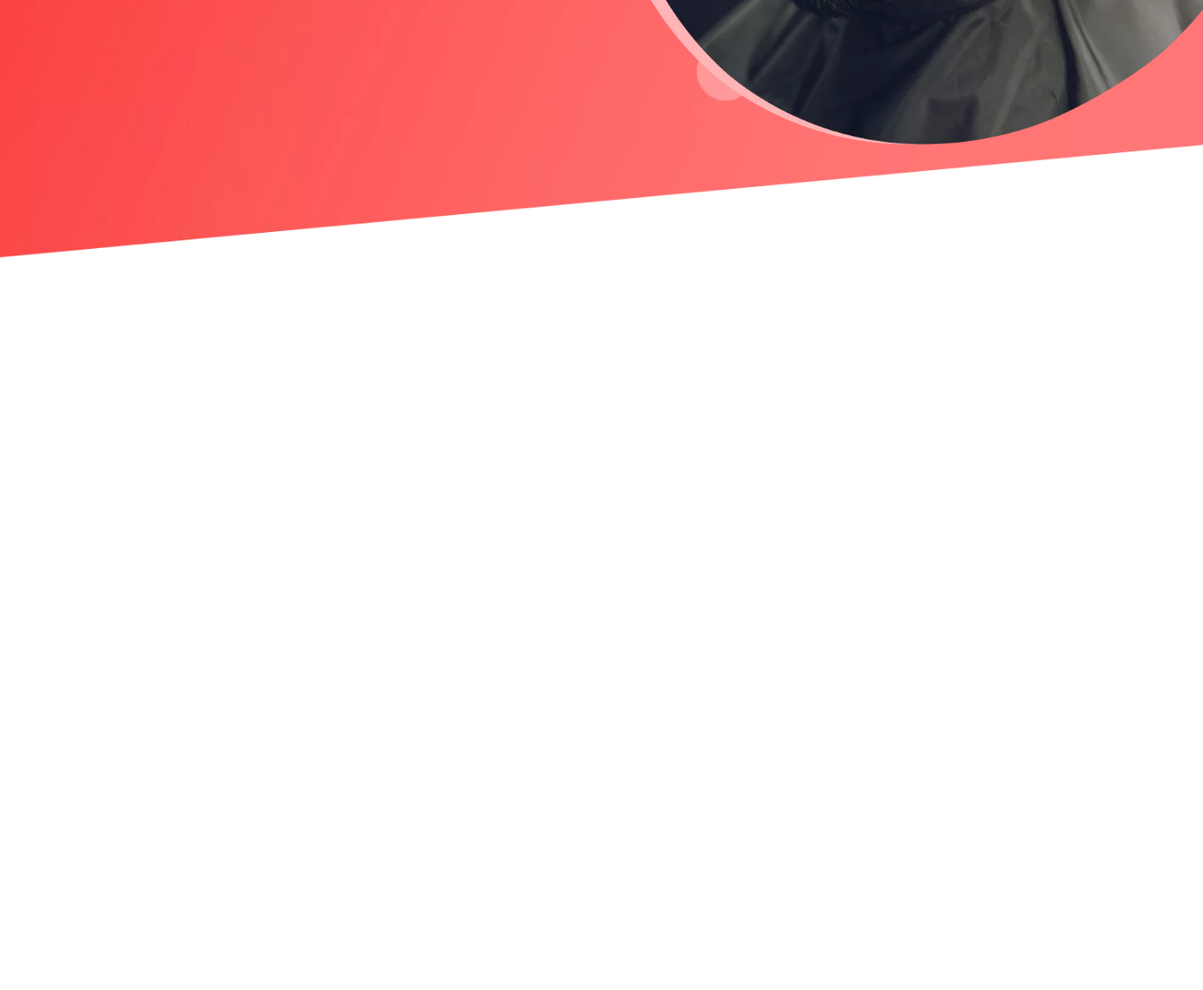
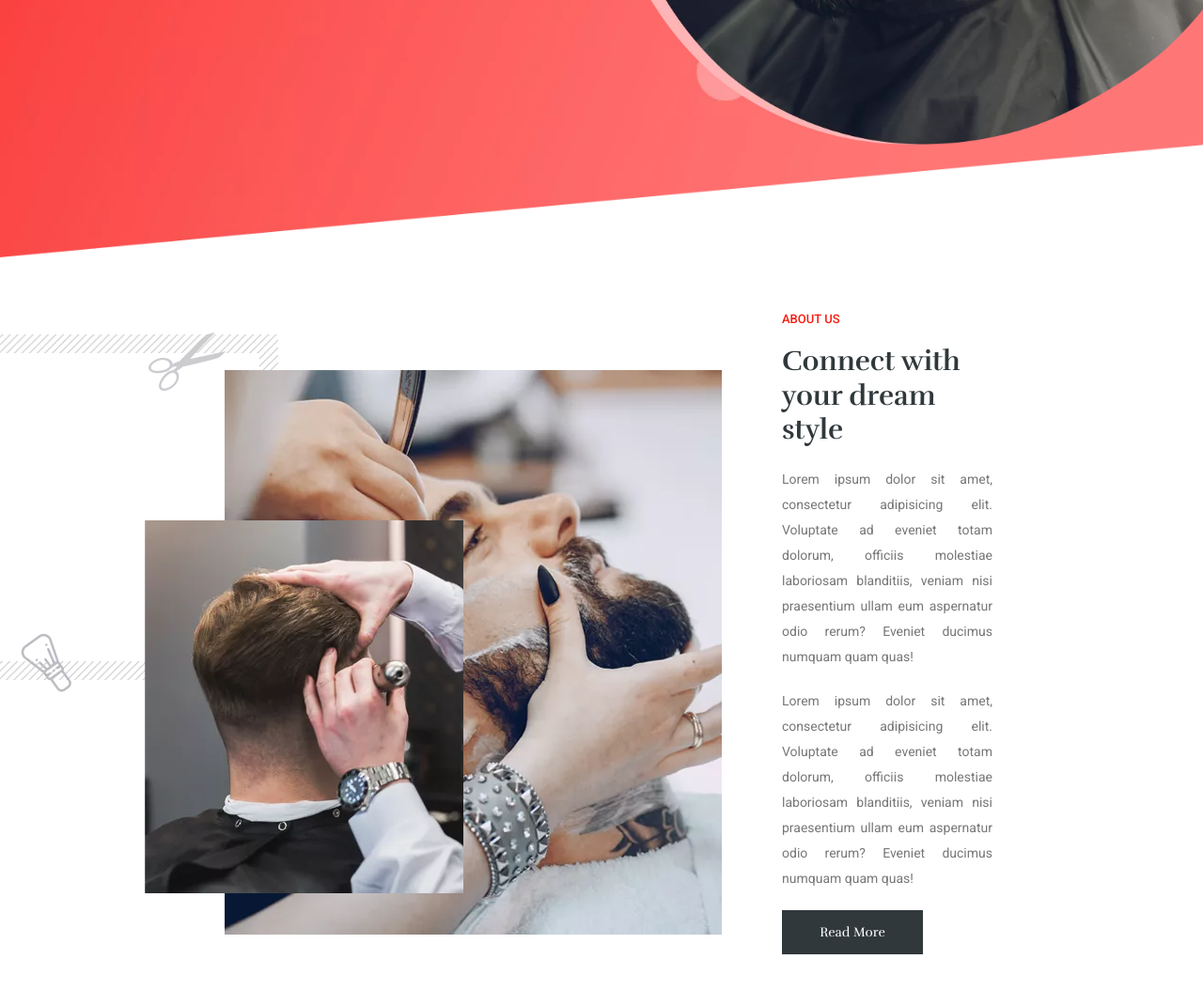
Before and after one commit to YousufMohammadi/hipstyle, a plain HTML site: page index.html in a window 1280 px wide. Shown: the part 526-1580 px from the top of the page at 94% size. Before the commit the page ends 800 px from the top, so only its background shows below. Drawn offline with Linux system fonts and the light colour scheme.

Commit message:
about section finished

```diff
--- a/index.html
+++ b/index.html
@@ -9,9 +9,10 @@
     <link rel="preconnect" href="https://fonts.gstatic.com" crossorigin>
     <link href="https://fonts.googleapis.com/css2?family=Rufina:wght@400;700&display=swap" rel="stylesheet">
     <link href="https://fonts.googleapis.com/css2?family=Roboto:wght@100;300;400;500;700;900&display=swap" rel="stylesheet">
+    <link href="https://fonts.googleapis.com/css2?family=Rufina:wght@400;700&display=swap" rel="stylesheet">
 </head>
 <body>
-    <!-- banner section started -->
+    <!-- header section finished -->
     <header class="header">
         <a href="#" class="logo">
             <img src="images/logo.png" alt="logo" class="logo">
@@ -26,6 +27,8 @@
             <a href="#" class="link">plan</a>
         </div>
     </header>
+    <!-- header section started -->
+    <!-- banner section started -->
     <section class="banner">
         <div class="banner-container">
             <div class="banner-content">
@@ -42,5 +45,25 @@
         </div>
     </section>
     <!-- banner section finished -->
+    <!-- about section started -->
+    <section class="about">
+        <div class="about-images">
+            <img src="images/about_us_1.png" alt="about" class="about-image">
+            <img src="images/about_us_2.png" alt="about" class="about-image">
+            <img src="images/about_us_3.png" alt="about" class="about-image">
+        </div>
+        <div class="about-content">
+            <span class="about-label">about us</span>
+            <h1 class="about-title">Connect with your dream style</h1>
+            <span class="about-description">
+                Lorem ipsum dolor sit amet, consectetur adipisicing elit. Voluptate ad eveniet totam dolorum, officiis molestiae laboriosam blanditiis, veniam nisi praesentium ullam eum aspernatur odio rerum? Eveniet ducimus numquam quam quas!
+            </span>
+            <span class="about-description">
+                Lorem ipsum dolor sit amet, consectetur adipisicing elit. Voluptate ad eveniet totam dolorum, officiis molestiae laboriosam blanditiis, veniam nisi praesentium ullam eum aspernatur odio rerum? Eveniet ducimus numquam quam quas!
+            </span>
+            <a href="#" class="about-btn">read more</a>
+        </div>
+    </section>
+    <!-- about section finished -->
 </body>
 </html>
--- a/style.css
+++ b/style.css
@@ -3,6 +3,7 @@
     padding: 0;
     box-sizing: border-box;
 }
+/* header section started */
 .header{
     width: 70%;
     height: 100px;
@@ -31,6 +32,8 @@
     font-size: 18px;
     color: #fff;
 }
+/* header section finished */
+/* banner section started */
 .banner{
     width: 100%;
     min-height: 100vh;
@@ -116,3 +119,87 @@
     right: 0;
     z-index: 1;
 }
+/* banner section finished */
+/* about section started */
+.about{
+    width: 100%;
+    min-height: 100vh;
+    display: flex;
+    flex-direction: row;
+    justify-content: space-between;
+    align-items: center;
+}
+.about-images{
+    width: 60%;
+    height: 100vh;
+    position: relative;
+}
+.about-image:nth-child(1){
+    position: absolute;
+    top: 10%;
+    left:0;
+    z-index: 1;
+}
+.about-image:nth-child(2){
+    position: absolute;
+    top: 35%;
+    left: 20%;
+    z-index: 2;
+}
+.about-image:nth-child(3){
+    position: absolute;
+    top: 15%;
+    right: 0;
+    z-index: 1;
+}
+.about-content{
+    width: 35%;
+    height: 100%;
+    display: flex;
+    flex-direction: column;
+    justify-content: center;
+    gap: 20px;
+}
+.about-label{
+    font-size: 13px;
+    font-weight: 500;
+    font-family: "Roboto", sans-serif;
+    color: #F81C11;
+    text-transform: uppercase;
+}
+.about-title{
+    width: 50%;
+    font-size: 30px;
+    line-height: 28px;
+    color: #30383b;
+    font-weight: 600;
+    line-height: 1.222;
+    font-family: 'Rufina', serif;
+}
+.about-description{
+    width: 50%;
+    text-align: justify;
+    font-family: "Roboto", sans-serif;
+    line-height: 1.929;
+    font-size: 14px;
+    color: #777777;
+}
+.about-btn{
+    width: 150px;
+    padding: 15px 35px;
+    font-size: 14px;
+    font-weight: 400;
+    font-family: 'Rufina', serif;
+    transition:all 0.5s;
+    text-transform: capitalize;
+    text-align: center;
+    text-decoration: none;
+    color: #fff;
+    background-color: #30383b;
+}
+.about-btn:hover{
+    background-color: #f81c1c;
+    box-shadow: 0px 15px 20px 0px rgba(248, 28, 28, 0.1);
+    color: #fff;
+}
+/* about section finished */
```
Also changed, not shown: images/about_us_1.png (added), 2 other files.
